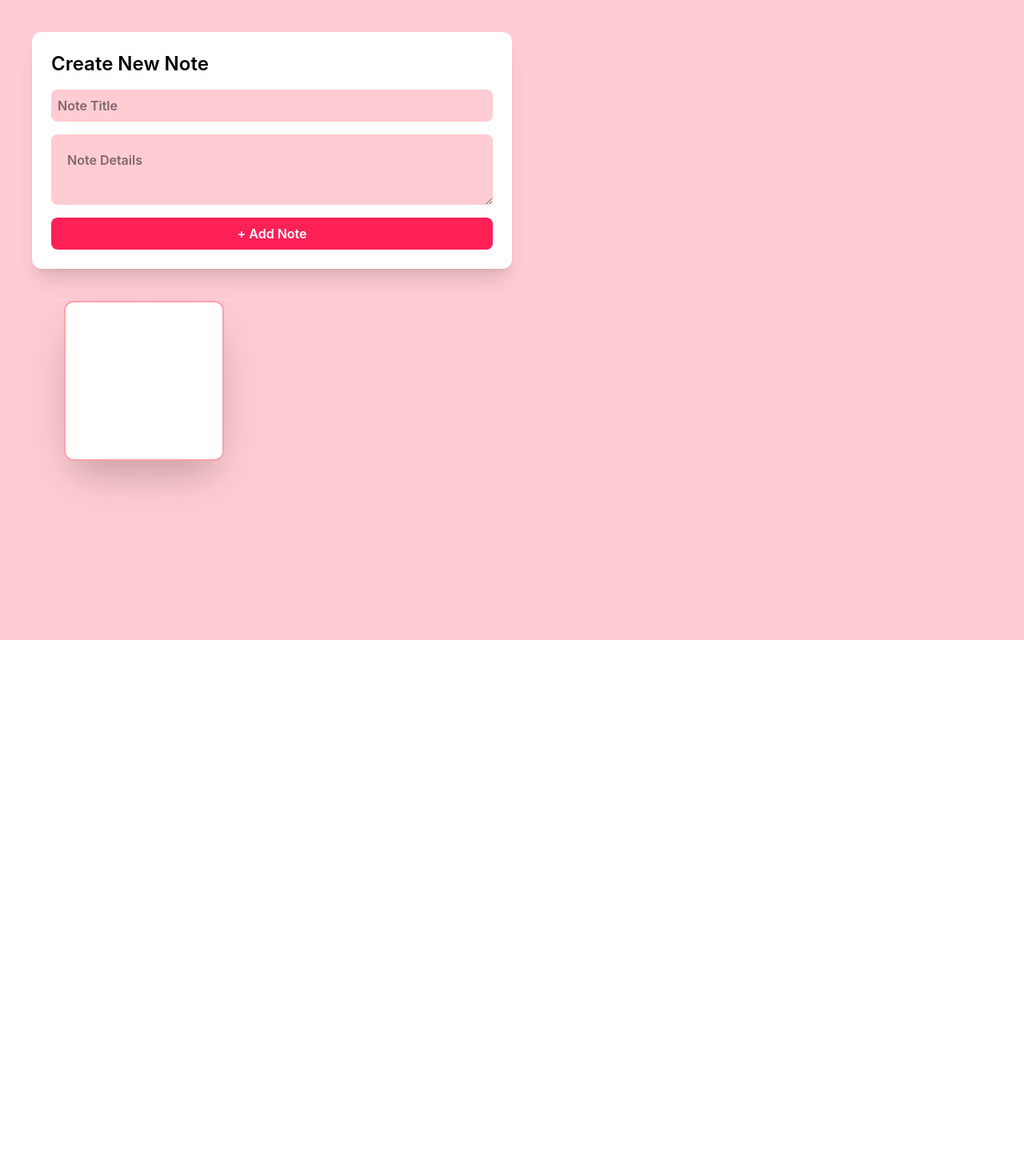
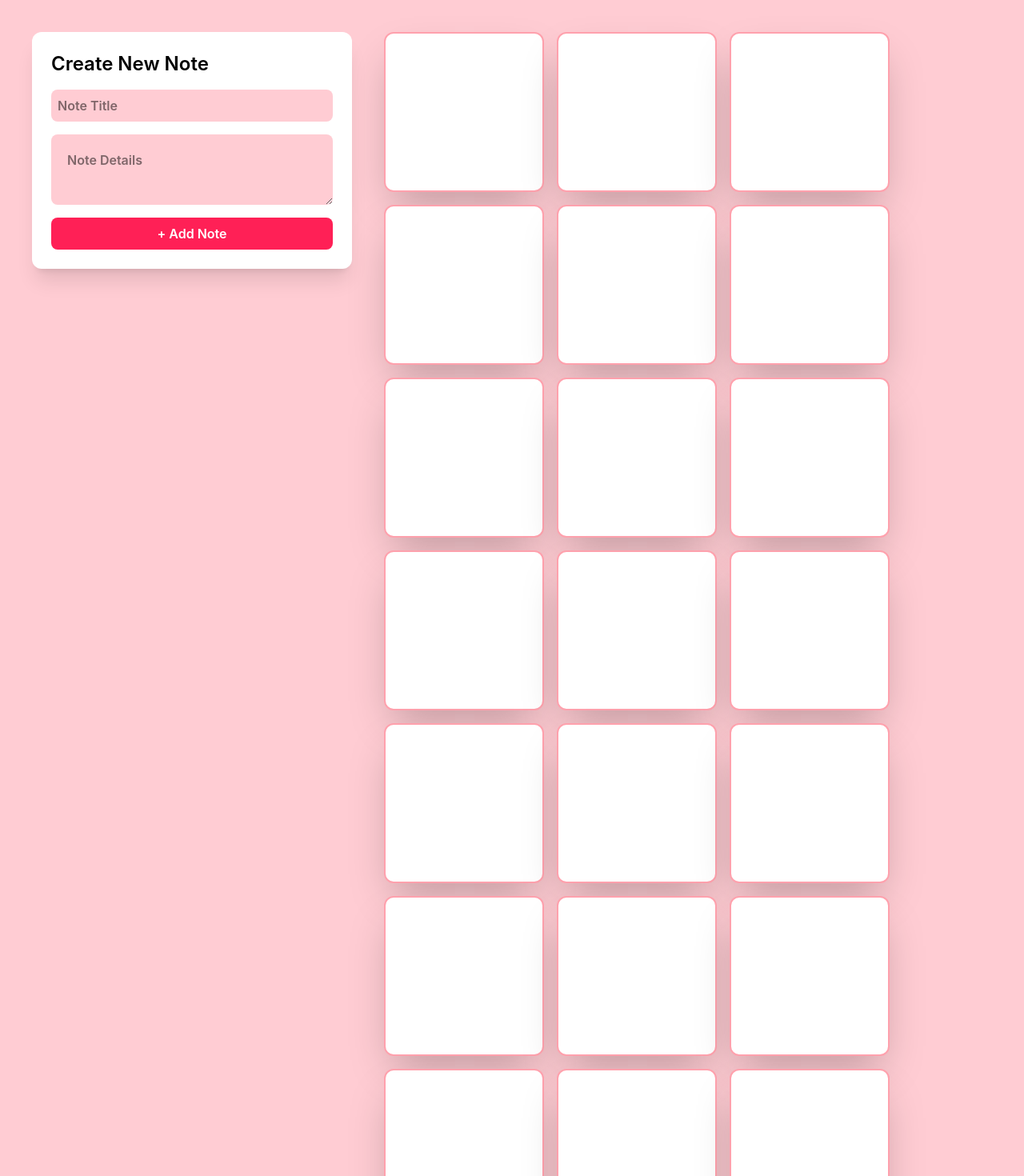
Before and after one commit to simranbali-ace04/learn-react, a React (Vite) app in the folder 13-Notes-App-project/: page / in a window 1280 px wide. Shown: the top 1470 px of the page at 80% size. Before the commit the page ends 800 px from the top, so only its background shows below. Built offline with nearby package versions, Linux system fonts and the light colour scheme.

Commit message:
Responsiveness added

```diff
--- a/13-Notes-App-project/src/App.jsx
+++ b/13-Notes-App-project/src/App.jsx
@@ -2,9 +2,9 @@ import React from "react";
 
 const App = () => {
   return (
-    <div className="bg-rose-200 w-screen h-screen p-10 font-semibold gap-10">
-      <form>
-        <div className="bg-white rounded-xl p-6 shadow-xl w-1/2 flex flex-col gap-4">
+    <div className="bg-rose-200 w-screen min-h-screen md:p-10 p-10 font-semibold flex flex-col lg:flex-row gap-10">
+      <form className="w-full lg:w-1/3 sticky top-10 self-start ">
+        <div className="bg-white rounded-xl p-6 shadow-xl flex flex-col gap-4">
           <h1 className="text-2xl">Create New Note</h1>
           <input
             type="text"
@@ -20,10 +20,28 @@ const App = () => {
           </button>
         </div>
       </form>
-      <div className="flex flex-wrap p-10">
-      <div className="bg-white h-50 w-50 rounded-xl border-2 border-rose-300 shadow-2xl">
-
-      </div>
+      <div className=" flex-1 flex flex-wrap gap-4">
+      <div className="bg-white h-50 w-50 rounded-xl border-2 border-rose-300 shadow-2xl"></div>
+      <div className="bg-white h-50 w-50 rounded-xl border-2 border-rose-300 shadow-2xl"></div>
+      <div className="bg-white h-50 w-50 rounded-xl border-2 border-rose-300 shadow-2xl"></div>
+      <div className="bg-white h-50 w-50 rounded-xl border-2 border-rose-300 shadow-2xl"></div>
+      <div className="bg-white h-50 w-50 rounded-xl border-2 border-rose-300 shadow-2xl"></div>
+      <div className="bg-white h-50 w-50 rounded-xl border-2 border-rose-300 shadow-2xl"></div>
+      <div className="bg-white h-50 w-50 rounded-xl border-2 border-rose-300 shadow-2xl"></div>
+      <div className="bg-white h-50 w-50 rounded-xl border-2 border-rose-300 shadow-2xl"></div>
+      <div className="bg-white h-50 w-50 rounded-xl border-2 border-rose-300 shadow-2xl"></div>
+      <div className="bg-white h-50 w-50 rounded-xl border-2 border-rose-300 shadow-2xl"></div>
+      <div className="bg-white h-50 w-50 rounded-xl border-2 border-rose-300 shadow-2xl"></div>
+      <div className="bg-white h-50 w-50 rounded-xl border-2 border-rose-300 shadow-2xl"></div>
+      <div className="bg-white h-50 w-50 rounded-xl border-2 border-rose-300 shadow-2xl"></div>
+      <div className="bg-white h-50 w-50 rounded-xl border-2 border-rose-300 shadow-2xl"></div>
+      <div className="bg-white h-50 w-50 rounded-xl border-2 border-rose-300 shadow-2xl"></div>
+      <div className="bg-white h-50 w-50 rounded-xl border-2 border-rose-300 shadow-2xl"></div>
+      <div className="bg-white h-50 w-50 rounded-xl border-2 border-rose-300 shadow-2xl"></div>
+      <div className="bg-white h-50 w-50 rounded-xl border-2 border-rose-300 shadow-2xl"></div>
+      <div className="bg-white h-50 w-50 rounded-xl border-2 border-rose-300 shadow-2xl"></div>
+      <div className="bg-white h-50 w-50 rounded-xl border-2 border-rose-300 shadow-2xl"></div>
+      <div className="bg-white h-50 w-50 rounded-xl border-2 border-rose-300 shadow-2xl"></div>
       </div>
     </div>
   );
```
